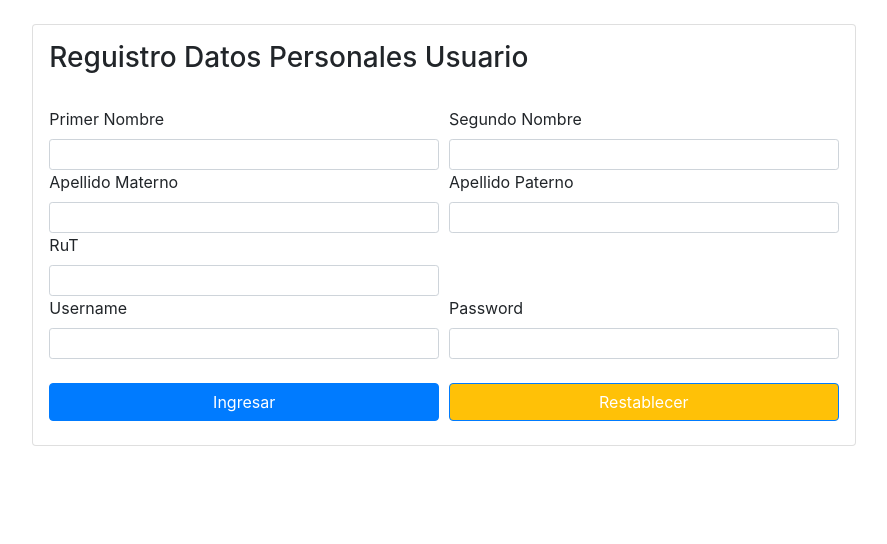
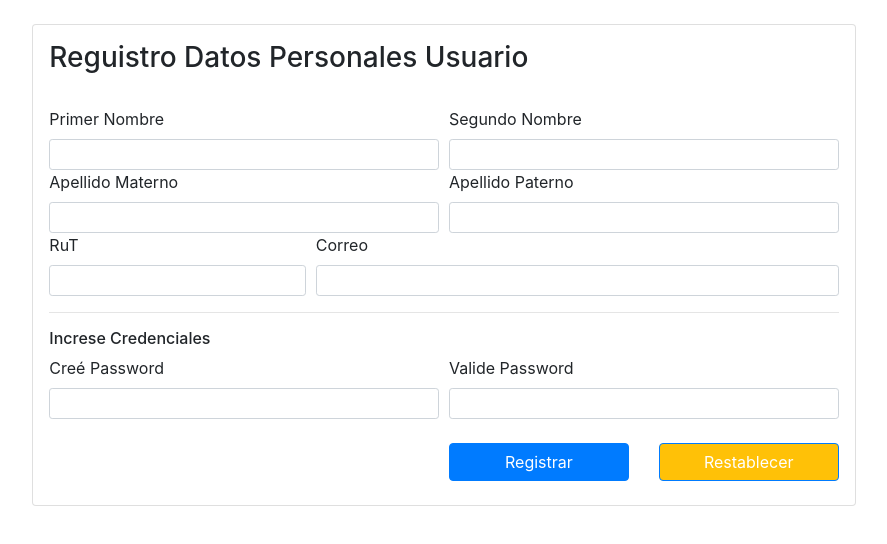
Before and after one commit to MaxPoblete/pymep_cliente, a React (Create React App) app: page /RegistroUsuario in a window 1280 px wide. Shown: the top 544 px of the page, without its empty margins (196-1083 px from the left). Built offline with nearby package versions, Linux system fonts and the light colour scheme.

Commit message:
session de usuario

```diff
--- a/src/components/auth/Login.js
+++ b/src/components/auth/Login.js
@@ -31,11 +31,10 @@ const Login = (props) => {
          const [mensajeError, estadoMensaje] = useState('');
 
         //estado para cambiar color mensaje
-        const [claseError, estadoClaseMensaje] = useState('');
+        const [claseError, estadoClaseMensaje] = useState();
 
         //obtener valores actuales de state con distrotion
         const {username,password} = Login;
-
 
 
         //validar Credenciales
@@ -69,11 +68,11 @@ const Login = (props) => {
                     if(validarCredenciales(username , password)){
                         estadoMensaje('Enviando....');
                         estadoClaseMensaje('enviado');
+                        sessionStorage.setItem('sesion', username);
                         irInicio(true);
                     }else{
                         estadoMensaje('Credenciales Incorrectas');
                         estadoClaseMensaje('error');
-
                     }
 
                 }
--- a/src/components/inicio/Inicio.js
+++ b/src/components/inicio/Inicio.js
@@ -1,6 +1,6 @@
-import {React,Fragment} from 'react';
+import {React,Fragment, useState, useEffect} from 'react';
 import Header from '../layout/Header'
-import { Link } from 'react-router-dom';
+import { Link,Redirect } from 'react-router-dom';
 
 import { Button,Form,Col,Row,Container, Card,Nav,Navbar,NavDropdown,FormControl} from 'react-bootstrap';
 import Herder from '../layout/Header';
@@ -9,12 +9,28 @@ import Herder from '../layout/Header';
 
 const Inicio = (props) => {
 
+    //state inicio
+    const[acceso, setAcceso]=useState(true);
+
+    //validar session usuario
+    useEffect( () => {
+        let session = sessionStorage.getItem('sesion');
+        console.log(typeof(session));
+        if(session === null || session.trim()==='') {
+            setAcceso(false);
+        }else{
+            setAcceso(true);
+        }
+      },acceso);
 
     return (
 
         <Fragment>
-            <Herder></Herder><br/>
-                <Col xs={12} sm={6} md={3}>
+            {acceso?
+                <Fragment>
+                    <Herder/>
+                    <br/>
+                    <Col xs={12} sm={6} lg={3}>
                         <Navbar bg="light" expand="lg">
                             <Navbar.Toggle aria-controls="basic-navbar-nav" />
                             <Navbar.Collapse id="basic-navbar-nav">
@@ -28,9 +44,12 @@ const Inicio = (props) => {
                                 </Nav>
                             </Navbar.Collapse>
                         </Navbar>
-
                     </Col>
-            <Col xs={12} sm={6} md={9}>fila dos</Col>
+                    <Col xs={12} sm={6} lg={9}></Col>
+                </Fragment>
+            :
+                <Redirect to='/'/>
+            }
         </Fragment>
     );
 }
--- a/src/components/layout/Header.js
+++ b/src/components/layout/Header.js
@@ -1,14 +1,25 @@
-import React from 'react';
+import React, { useState } from 'react';
+import { Link,Redirect } from 'react-router-dom';
 import { Button,Form,Col,Row,Container, Card,Nav,Navbar,NavDropdown,FormControl} from 'react-bootstrap';
 
 
 
 const Herder = (props) => {
 
+    const[cerrarSession, setCerrerSesion]= useState(true);
+
+    const  cerrarSessionSistema = () =>{
+        sessionStorage.clear();
+        setCerrerSesion(false);
+    }
+
+
 
     return (
         <>
-        <Col xs={12} sm={12} md={12}>
+    {cerrarSession?
+    <>
+    <Col xs={12} sm={12} md={12}>
          <Navbar bg="light" expand="lg">
                 <Navbar.Brand href="#home">Pymep</Navbar.Brand>
                 <Navbar.Toggle aria-controls="basic-navbar-nav" />
@@ -27,11 +38,19 @@ const Herder = (props) => {
                     <Form inline>
                     <FormControl type="text" placeholder="" className="mr-sm-2" />
                     <Button style={{ margin: '10px' }} variant="outline-success">Buscar Producto</Button>
-                    <Button variant="outline-danger">Cerrar Session</Button>
+                    <Button
+                    onClick={ () => cerrarSessionSistema(true)  }
+                    variant="outline-danger">Cerrar Session</Button>
                     </Form>
                 </Navbar.Collapse>
                 </Navbar>
         </Col> <br/>
+    </>
+
+    :
+    <Redirect to='/'  />
+    }
+
         </>
     );
 }
--- a/src/components/usuario/RegistroUsuario.js
+++ b/src/components/usuario/RegistroUsuario.js
@@ -207,7 +207,7 @@ const RegistroUsuario = (props) => {
                                 </Col>
                             </Form.Row>
                             <Form.Row>
-                                <Col xs={12} sm={8} lg={6}>
+                                <Col xs={12} sm={8} lg={4}>
                                     <Form.Label>RuT </Form.Label>
                                     <Form.Control
                                     size="sm"
@@ -218,10 +218,23 @@ const RegistroUsuario = (props) => {
                                     value={run}
                                     />
                                 </Col>
+                                <Col xs={12} sm={8} lg={8}>
+                                    <Form.Label>Correo </Form.Label>
+                                    <Form.Control
+                                    size="sm"
+                                    type="text"
+                                    placeholder=""
+                                    name="run"
+                                    onChange={actualizarState}
+                                    value={run}
+                                    />
+                                </Col>
                             </Form.Row>
+                            <hr/>
+                            <h6> Increse Credenciales </h6>
                             <Form.Row>
                                 <Col xs={12} sm={8} lg={6}>
-                                    <Form.Label>Username</Form.Label>
+                                    <Form.Label> Creé Password</Form.Label>
                                     <Form.Control
                                     size="sm"
                                     type="text"
@@ -232,7 +245,7 @@ const RegistroUsuario = (props) => {
                                     />
                                 </Col>
                                 <Col xs={12} sm={8} lg={6}>
-                                    <Form.Label>Password</Form.Label>
+                                    <Form.Label> Valide Password</Form.Label>
                                     <Form.Control
                                     size="sm"
                                     type="text"
@@ -246,13 +259,18 @@ const RegistroUsuario = (props) => {
                             <br/>
                             <Form.Row>
                                 <Col xs={12} sm={8} lg={6}>
+
+                                </Col>
+                                <Col xs={12} sm={8} lg={6}>
+                                    <Row>
+                                        <Col>
                                             <Button
                                                 type="submit"
                                                 className="btn btn-block ">
-                                        Ingresar
+                                                Registrar
                                             </Button>
                                         </Col>
-                                <Col xs={12} sm={8} lg={6}>
+                                        <Col>
                                             <Button
                                                 className="btn btn-block bg-warning "
                                                 onClick={Restablecer}
@@ -260,8 +278,9 @@ const RegistroUsuario = (props) => {
                                                 Restablecer
                                             </Button>
                                         </Col>
+                                    </Row>
+                                </Col>
                             </Form.Row>
-
                         </Form>
                         <div>
                             <h5 className={claseError}>{mensajeError}</h5>
```
Lines whose indentation alone changed are shown as unchanged.
